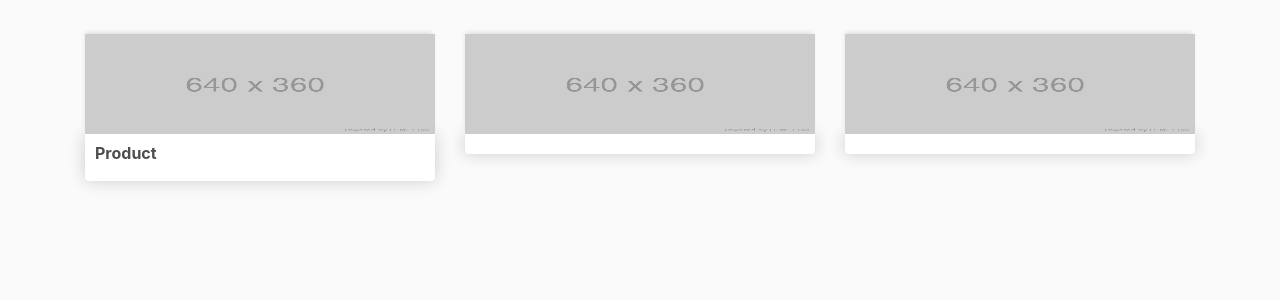
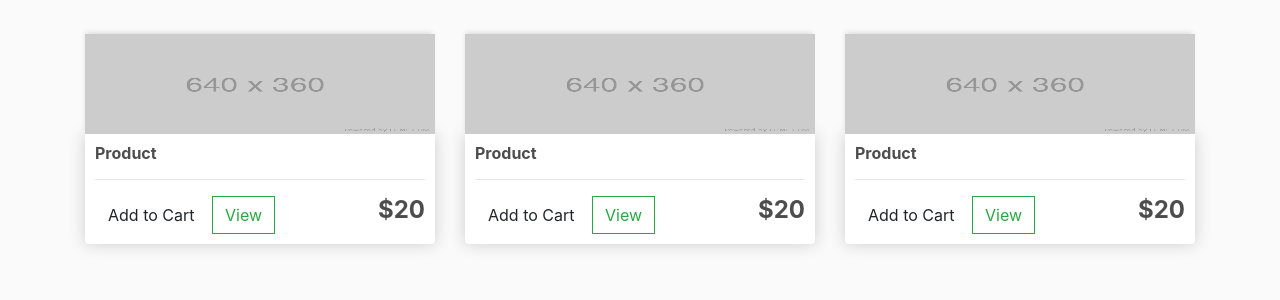
Before and after one commit to AbdullahNoori/django-ecommerce-store, a Django app: template store/templates/store/store.html in a window 1280 px wide. Shown: the part 57-357 px from the top of the page. Run offline with Django 3.2, Linux system fonts and the light colour scheme; the template is opened without the code that fills it, so the values that code supplies are empty; some libraries are stand-ins or nearby versions.

Commit message:
added layouts to store.html

```diff
--- a/store/templates/store/store.html
+++ b/store/templates/store/store.html
@@ -5,21 +5,44 @@
 
 <!-- <h3>Store</h3> -->
     <div class="row">
+         <!-- container 1 /button, link and tilte with some Bootstrap classes for styling-->
         <div class="col-lg-4">
             <img class="thumbnail" src="{% static 'images/placeholder.png' %}">
             <div class="box-element product">
                 <h6><strong>Product</strong></h6>
+                <hr>
+
+                <button class="btn btn-outline-seconday add-btn">Add to Cart</button>
+                <a class="btn btn-outline-success" href="#">View</a>
+                <h4 style="display: inline-block; float: right"><strong>$20</strong></h4>
+
             </div>
         </div>
-
+        <!-- container 2 /button, link and tilte with some Bootstrap classes for styling-->
         <div class="col-lg-4">
             <img class="thumbnail" src="{% static 'images/placeholder.png' %}">
-            <div class="box-element product"></div>
+            <div class="box-element product">
+            <h6><strong>Product</strong></h6>
+            <hr>
+
+            <button class="btn btn-outline-seconday add-btn">Add to Cart</button>
+            <a class="btn btn-outline-success" href="#">View</a>
+            <h4 style="display: inline-block; float: right"><strong>$20</strong></h4>
+
+            </div>
         </div>
-
+     <!-- container 3/button, link and tilte with some Bootstrap classes for styling -->
         <div class="col-lg-4">
             <img class="thumbnail" src="{% static 'images/placeholder.png' %}">
-            <div class="box-element product"></div>
+            <div class="box-element product">
+            <h6><strong>Product</strong></h6>
+            <hr>
+
+            <button class="btn btn-outline-seconday add-btn">Add to Cart</button>
+            <a class="btn btn-outline-success" href="#">View</a>
+            <h4 style="display: inline-block; float: right"><strong>$20</strong></h4>
+
+            </div>
         </div>
 
     </div>
```
